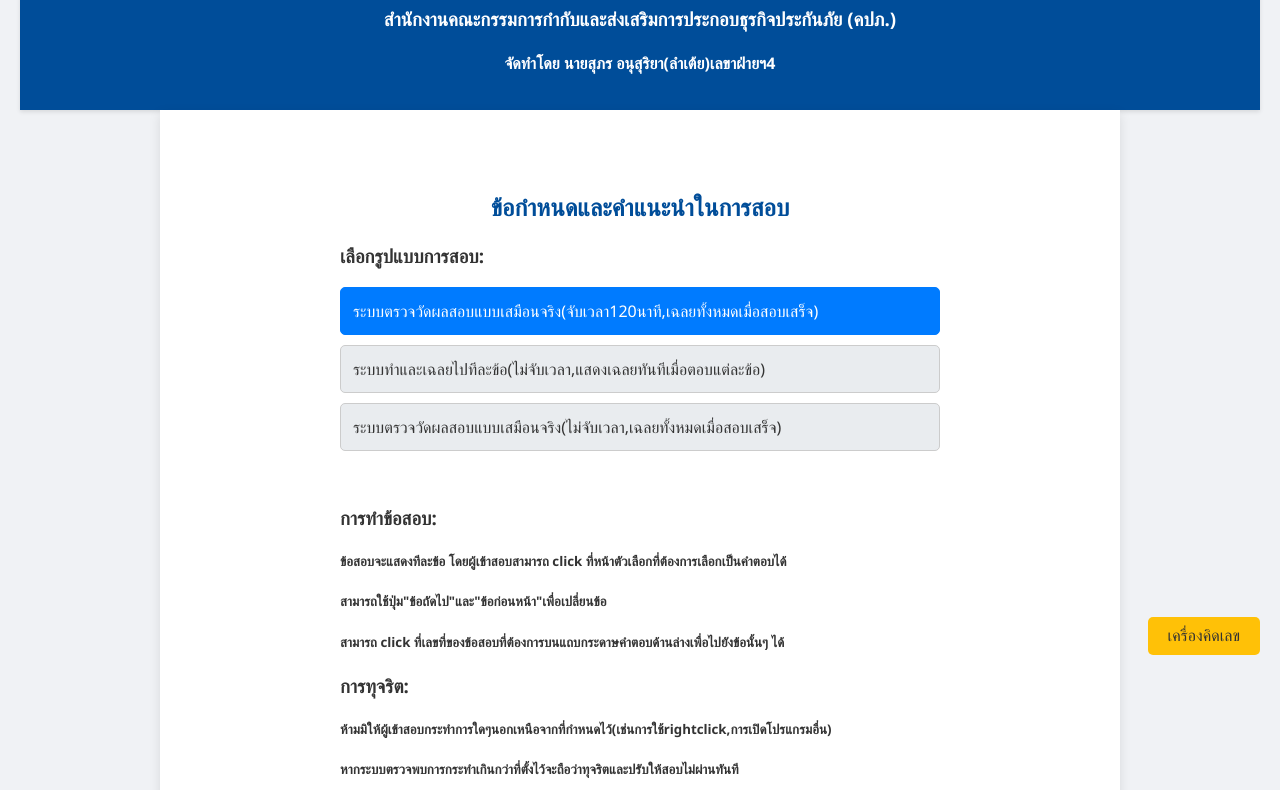
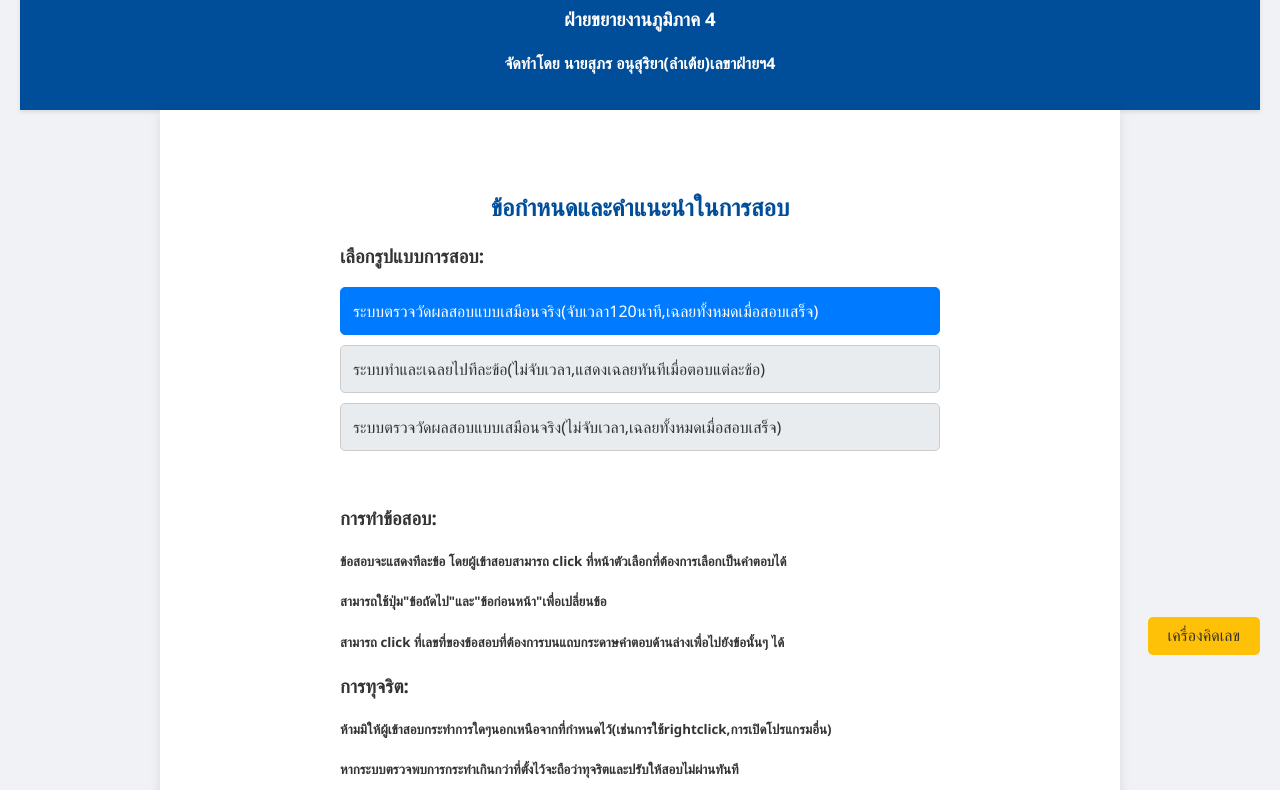
Before and after one commit to suporn300643-wq/index, a plain HTML site: page index.html in a window 1280 px wide. Shown: the part 115-905 px from the top of the page. Drawn offline with Linux system fonts and the light colour scheme.

Commit message:
Add files via upload

```diff
--- a/index.html
+++ b/index.html
@@ -292,7 +292,7 @@
 
 <div class="header">
     <h1>แบบทดสอบจำลองใบอนุญาตตัวแทนประกันชีวิต</h1>
-    <h3>สำนักงานคณะกรรมการกำกับและส่งเสริมการประกอบธุรกิจประกันภัย (คปภ.)</h3>
+    <h3>ฝ่ายขยายงานภูมิภาค 4</h3>
 	<h4>จัดทำโดย นายสุภร อนุสุริยา(ลำเต้ย)เลขาฝ่ายฯ4
 </div>
 
```
